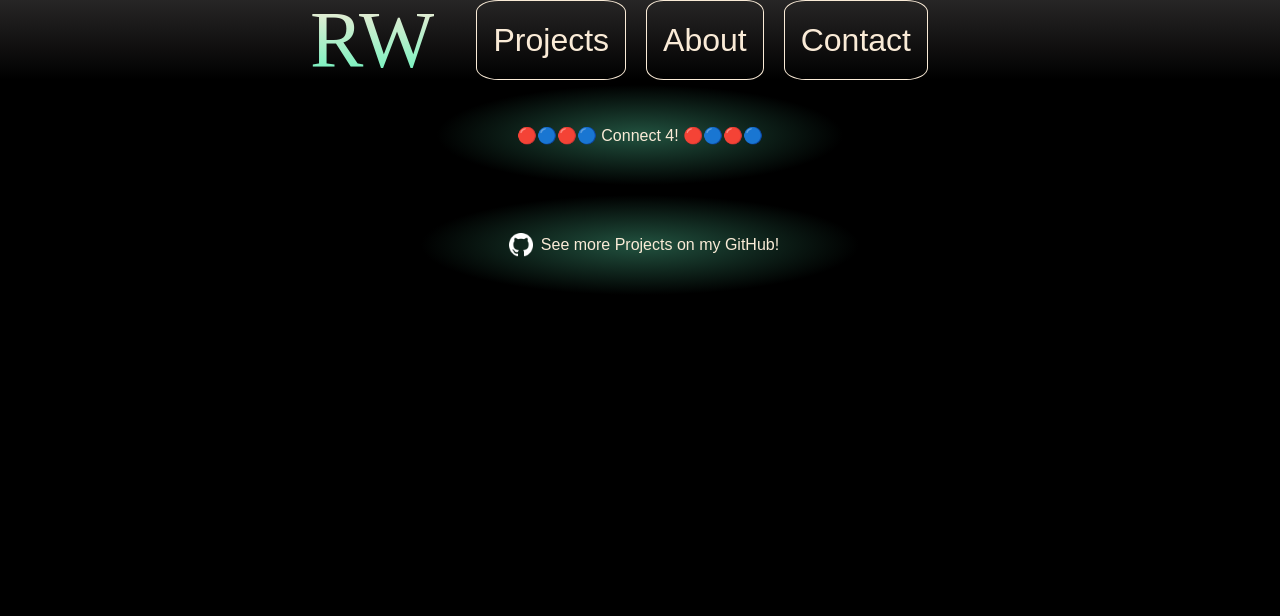
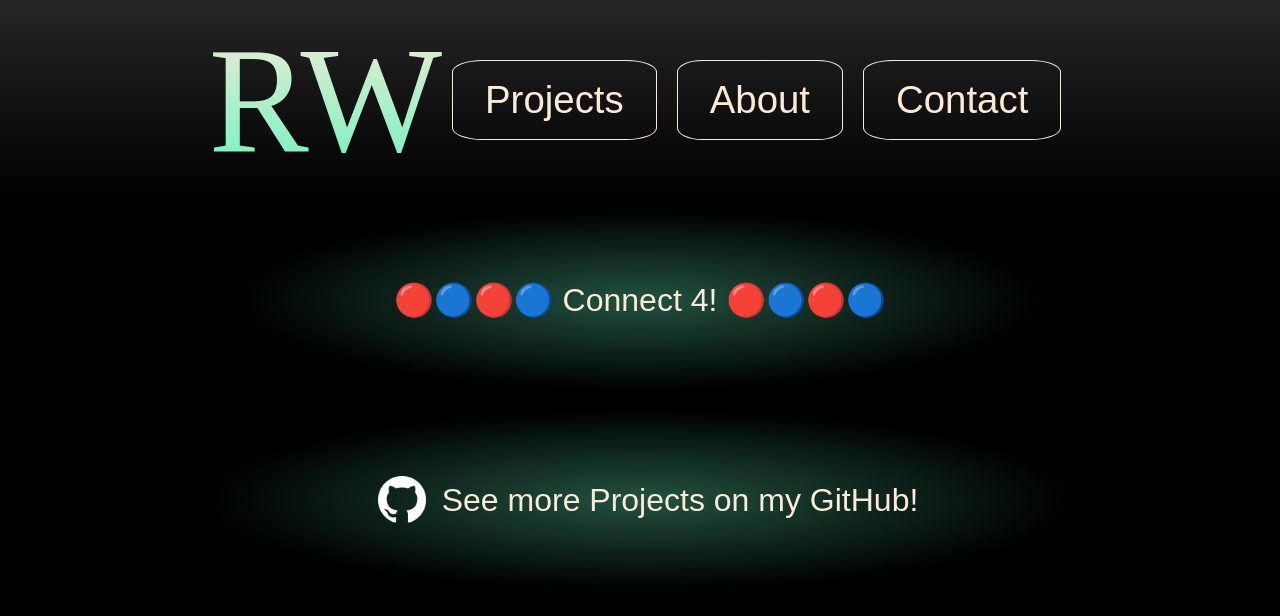
Before and after one commit to RogerWetter/RogerWetter.github.io, a PHP site: page /Projects/index.html in a window 1280 px wide. Shown: the top 616 px of the page. Run offline with PHP 8.4, Linux system fonts and the light colour scheme.

Commit message:
navbar handy

```diff
--- a/Projects/index.html
+++ b/Projects/index.html
@@ -10,11 +10,6 @@
 <nav class="navbar">
     <div class="navbar__container">
         <a href="/" id="navbar__logo">RW</a>
-        <div class="navbar__toggle" id="mobile-menu">
-            <span class="bar"></span>
-            <span class="bar"></span>
-            <span class="bar"></span>
-        </div>
         <ul class="navbar__menu">
             <li class="navbar__item">
                 <a href="/Projects" class="navbar__links">
--- a/style.css
+++ b/style.css
@@ -35,7 +35,6 @@ h1 {
   display: flex;
   justify-content: center;
   align-content: center;
-  font-size: 1.2rem;
   position: sticky;
   top: 0;
   z-index: 999;
@@ -71,32 +70,37 @@ h1 {
   * {
     text-align: center;
     color: antiquewhite;
+    font-size: xx-large;
   }
 
   .navbar {
-
+    height: 200px;
   }
 
   .navbar__container {
     justify-content: center;
-    height: 80px;
+    align-items: center;
+    height: 100%;
   }
 
   #navbar__logo {
-    font-size: 5rem;
+    font-size: 150px;
     font-family: Baskerville, serif;
+  }
+
+  .navbar__menu {
+    height: 150px;
   }
 
   .navbar__item {
     margin: 10px;
-    height: 60px;
+    height: 150px;
     border-radius: 15%;
     border: 1px solid antiquewhite;
   }
 
   .navbar__links {
-    font-size: xx-large;
-    height: 100%;
+    font-size: 40px;
   }
 }
 
@@ -110,7 +114,6 @@ h1 {
 }
 
 .navbar__menu {
-  margin: 2rem;
   display: flex;
   align-items: center;
   list-style: none;
@@ -127,7 +130,8 @@ h1 {
   align-items: center;
   justify-content: center;
   text-decoration: none;
-  padding: 0 1rem;
+  margin: 0 1rem;
+  font-size: 1.2rem;
   height: 100%;
 }
 
@@ -139,7 +143,7 @@ h1 {
 .rainbow__text {
   -webkit-transition: color 1s;
   transition: color 1s;
-  margin: 0 auto;
+  margin: auto;
   width: fit-content;
 }
 
@@ -219,7 +223,7 @@ h1 {
 @media only screen and (max-device-width: 500px) {
 
   .picture__grid {
-    margin: 10% 15%;
+    margin: 3% 15%;
     grid-template-columns: repeat(1, 1fr);
   }
 
@@ -312,11 +316,10 @@ h1 {
   align-items: center;
   list-style: none;
   text-align: center;
-  //display: flex;
 }
 
 .proj__item {
-  height: 110px;
+  height: 200px;
   align-items: center;
   justify-content: center;
   display: flex;
@@ -329,7 +332,7 @@ h1 {
   justify-content: center;
   text-decoration: none;
   padding: 0 5rem;
-  height: 100px;
+  height: 180px;
   width: auto;
   background-image: radial-gradient(closest-side, rgba(58, 141, 109, 0.58), black);
 }
@@ -338,6 +341,24 @@ h1 {
   color: #67f3bd;
   transition: all 100ms ease;
 }
+
+
+/*IPHONE IPAD*/
+@media only screen and (max-device-width: 900px) {
+
+  .proj__links {
+    color: antiquewhite;
+    display: flex;
+    align-items: center;
+    justify-content: center;
+    text-decoration: none;
+    padding: 0 5rem;
+    height: 180px;
+    width: auto;
+    background-image: radial-gradient(closest-side, rgba(58, 141, 109, 0.58), black);
+  }
+}
+
 
 div {
   box-sizing: border-box;
```
